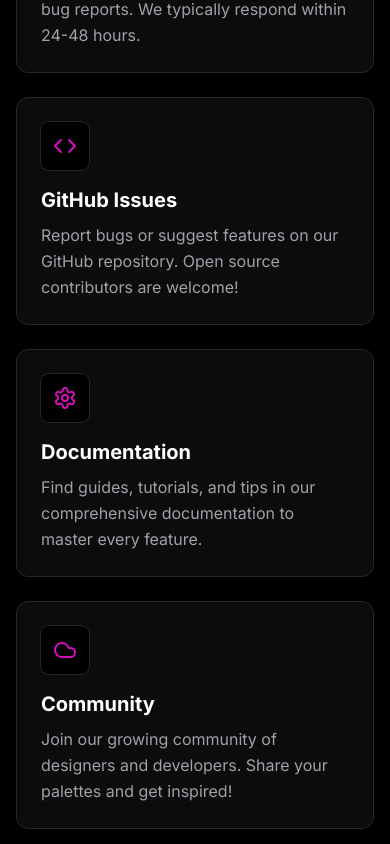
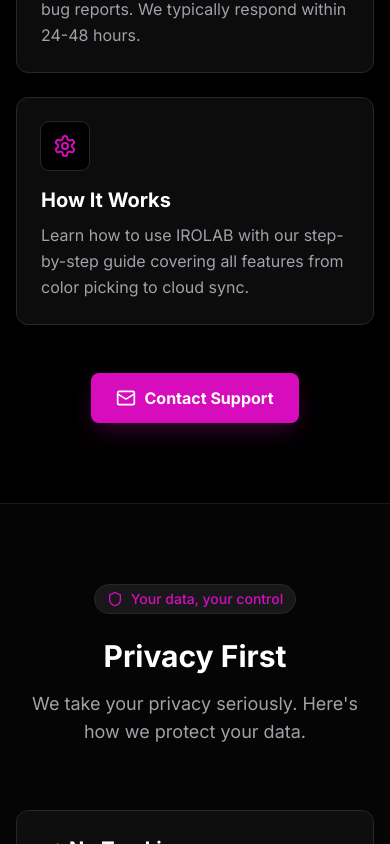
Before and after one commit to Damziable-apps/Irolab-webpage, a React (Vite) app: page / in a window 390 px wide. Shown: the part 5260-6104 px from the top of the page. Built offline with nearby package versions, Linux system fonts and the light colour scheme.

Commit message:
Update LandingPage in App.jsx by modifying the FeatureCard section to enhance user guidance. Removed outdated features and added a new "How It Works" card with a step-by-step guide for using IROLAB.

```diff
--- a/src/App.jsx
+++ b/src/App.jsx
@@ -592,26 +592,16 @@ export default function LandingPage() {
               <p className="text-zinc-400 text-lg">Get assistance with IROLAB and make the most of your color workflow.</p>
             </div>
 
-            <div className="grid grid-cols-1 md:grid-cols-2 gap-6">
+            <div className="grid grid-cols-1 md:grid-cols-2 gap-6 max-w-2xl mx-auto">
               <FeatureCard
                 icon={Mail}
                 title="Email Support"
                 description="Contact us at support@irolab.app for technical questions, feature requests, or bug reports. We typically respond within 24-48 hours."
               />
               <FeatureCard
-                icon={Code}
-                title="GitHub Issues"
-                description="Report bugs or suggest features on our GitHub repository. Open source contributors are welcome!"
-              />
-              <FeatureCard
                 icon={Settings}
-                title="Documentation"
-                description="Find guides, tutorials, and tips in our comprehensive documentation to master every feature."
-              />
-              <FeatureCard
-                icon={Cloud}
-                title="Community"
-                description="Join our growing community of designers and developers. Share your palettes and get inspired!"
+                title="How It Works"
+                description="Learn how to use IROLAB with our step-by-step guide covering all features from color picking to cloud sync."
               />
             </div>
 
```
